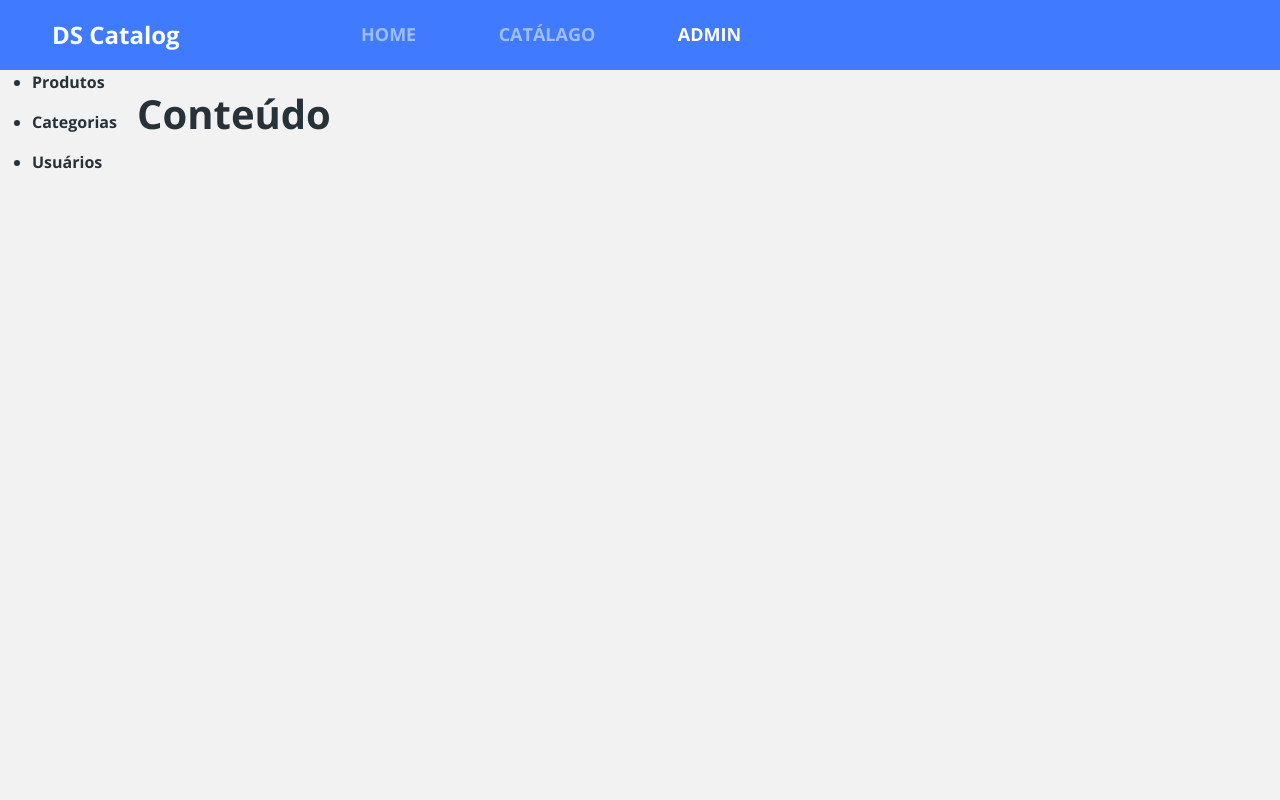
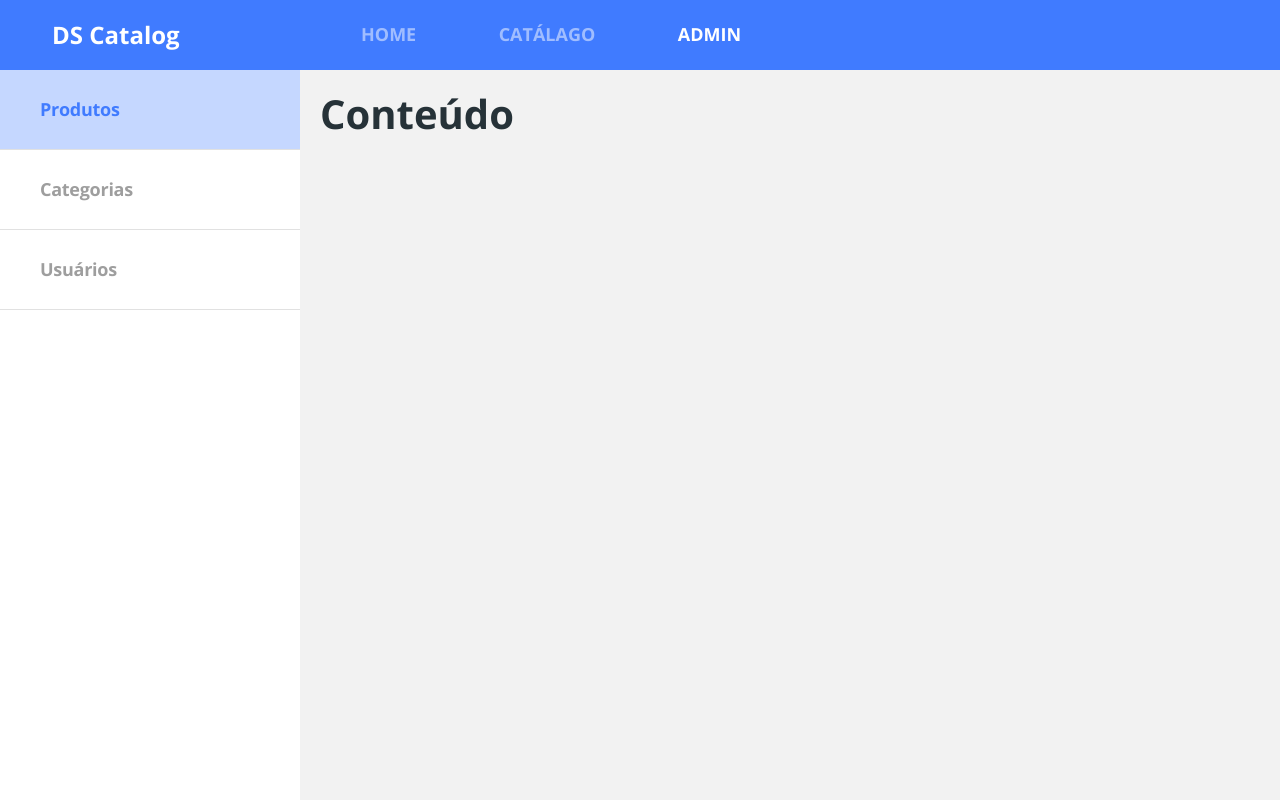
Before and after one commit to jopaulo666/dscatalog-bootcamp, a React (Create React App) app in the folder frontend/: page /admin in a window 1280 px wide. Built offline with nearby package versions, Linux system fonts and the light colour scheme; the HTML template or start-up script is replaced by a standard one.

Commit message:
Admin Navbar layout responsivo

```diff
--- a/frontend/src/pages/Admin/Navbar/index.tsx
+++ b/frontend/src/pages/Admin/Navbar/index.tsx
@@ -2,16 +2,16 @@
 
 const Navbar = () => {
     return (
-        <nav>
+        <nav className='admin-nav-container'>
             <ul>
                 <li>
-                    <p>Produtos</p>
+                    <a href="link" className='admin-nav-item active'><p>Produtos</p></a>
                 </li>
                 <li>
-                    <p>Categorias</p>
+                    <a href="link" className='admin-nav-item'><p>Categorias</p></a>
                 </li>
                 <li>
-                    <p>Usuários</p>
+                    <a href="link" className='admin-nav-item'><p>Usuários</p></a>
                 </li>
             </ul>
         </nav>
--- a/frontend/src/pages/Admin/Navbar/styles.css
+++ b/frontend/src/pages/Admin/Navbar/styles.css
@@ -0,0 +1,58 @@
+ul{
+    display: flex;
+    justify-content: space-around;
+    list-style-type: none;
+    margin: 0;
+    padding: 0;
+}
+
+.admin-nav-container{
+    padding: 10px;
+    background-color: #fff;
+}
+
+.admin-nav-item{
+    display: flex;
+    justify-content: center;
+    align-items: center;
+    height: 50px;
+    background-color: #f2f2f2;
+    border-radius: 100px;
+    padding: 0 10px;
+    font-size: 16px;
+    font-weight: bold;
+    letter-spacing: -0.015em;
+    color: #9E9E9E;
+}
+
+.admin-nav-item.active{
+    background-color: rgb(64, 123, 255, 0.3);
+    color: #407BFF;
+}
+
+.admin-nav-item p{
+    margin-bottom: 0;
+}
+
+@media (min-width: 1200px) {
+    ul {
+        justify-content: unset;
+        flex-direction: column;
+    }
+
+    .admin-nav-container{
+        padding: 0;
+        width: 300px;
+        height: calc(100vh - 70px);
+    }
+
+    .admin-nav-item{
+        border-radius: 0;
+        font-size: 18px;
+        height: 80px;
+        background-color: #fff;
+        border-bottom: 1px solid #E1E1E1;
+        justify-content: flex-start;
+        padding-left: 40px;
+    }
+}
```
